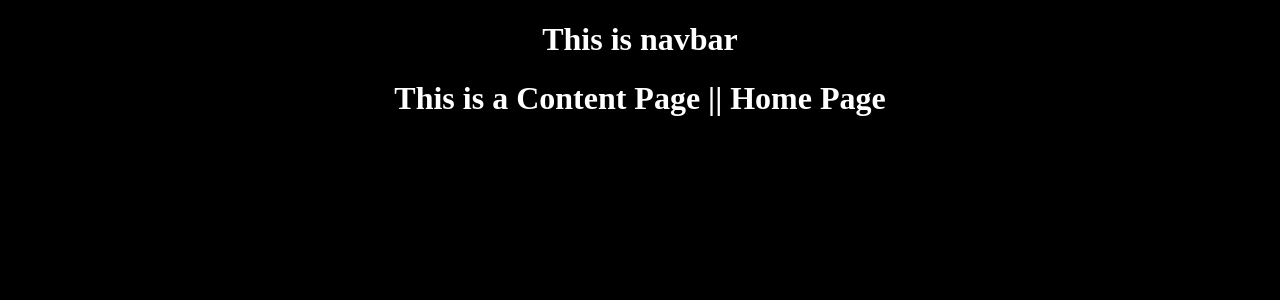
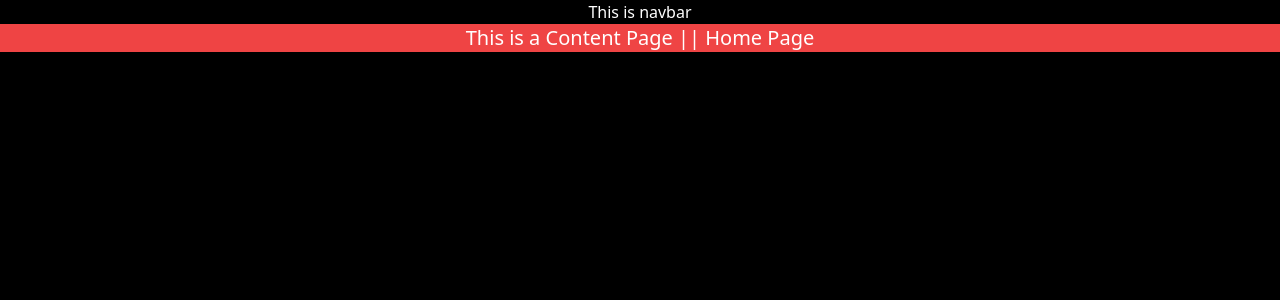
Before and after one commit to Yash-Ghatge/Django, a Django app: page / in a window 1280 px wide. Shown: the top 300 px of the page. Run offline with Django 5.2, Linux system fonts and the light colour scheme; some libraries are stand-ins or nearby versions.

Commit message:
Django Files

```diff
--- a/Project/templates/index.html
+++ b/Project/templates/index.html
@@ -3,5 +3,5 @@
 {% block title %}Yash and Django{% endblock %}
 
 {% block content %}
-<h1> This is a Content Page || Home Page</h1>
+<h1 class="bg-red-500 text-xl"> This is a Content Page || Home Page</h1>
 {% endblock %}
--- a/Project/templates/layout.html
+++ b/Project/templates/layout.html
@@ -1,3 +1,4 @@
+{% load static tailwind_tags %}
 {% load static %}
 <!DOCTYPE html>
 <html lang="en">
@@ -8,6 +9,7 @@
         {% block title %}Default value {% endblock %}
     </title>
     <link rel="stylesheet" href="{% static 'style.css' %}">
+    {% tailwind_css %}
 </head>
 <body>
     <h1>This is navbar</h1>
```
